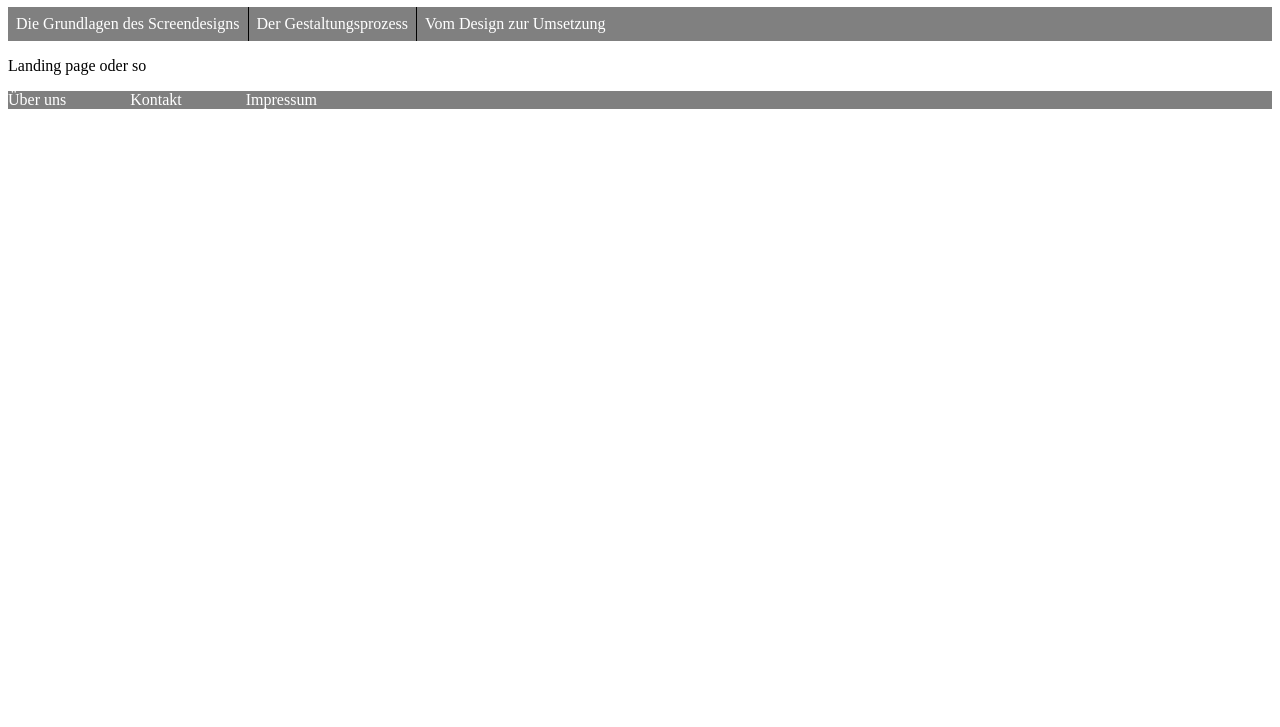
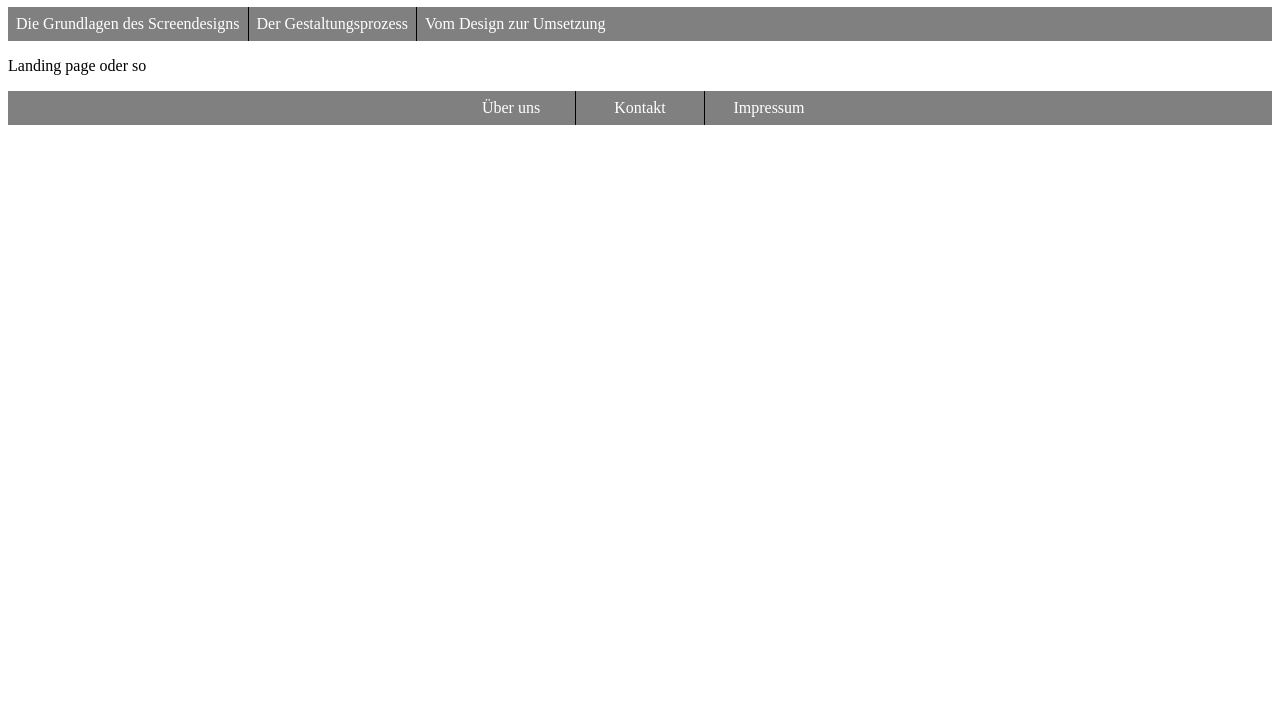
Before and after one commit to Skzter/public_html, a plain HTML site: page index.html in a window 1280 px wide. Shown: the part 73-800 px from the top of the page. Drawn offline with Linux system fonts and the light colour scheme.

Commit message:
footer schön gemacht

```diff
--- a/index.html
+++ b/index.html
@@ -40,6 +40,8 @@
 						<a href="DesignZuUmsetzung/ModularesDesign.html"> Modulares Design </a>
 					</div>
 				</li>
+
+				<!-- search bar -->
 			</ul>
 		</nav>
 
@@ -49,21 +51,11 @@
 
 
 		<footer>
-
-			<section class="footer-content">
-
-			<div class="footer">
-				<a href="Footer/Ueber_uns.html"> Über uns </a>
-			</div>
-
-			<div class="footer">
-				<a href="Footer/Kontakt.html"> Kontakt </a>
-			</div>
-
-			<div class="footer">
-				<a href="Footer/Impressum.html"> Impressum </a>
-			</div>
-			</section>
+			<ul style="display: flex; justify-content: center; align-items: center;">
+				<li style="width: 10vw;"><a href="Footer/Ueber_uns.html"> Über uns </a></li>
+				<li style="width: 10vw;"><a href="Footer/Kontakt.html"> Kontakt </a></li>
+				<li style="width: 10vw;"><a href="Footer/Impressum.html"> Impressum </a></li>
+			</ul>
 		</footer>
 
 
--- a/stylesheet_main.css
+++ b/stylesheet_main.css
@@ -84,11 +84,17 @@ footer
 {
 }
 
+section
+{
+
+}
+
 .footer-content
 {
 	display: flex;
 	background-color: grey;
 	gap: 5vw;
+	justify-content: center;
 }
 
 
@@ -96,4 +102,5 @@ footer
 {
 	text-decoration: none;
 	color: white;
+	padding: 8px;
 }
```
